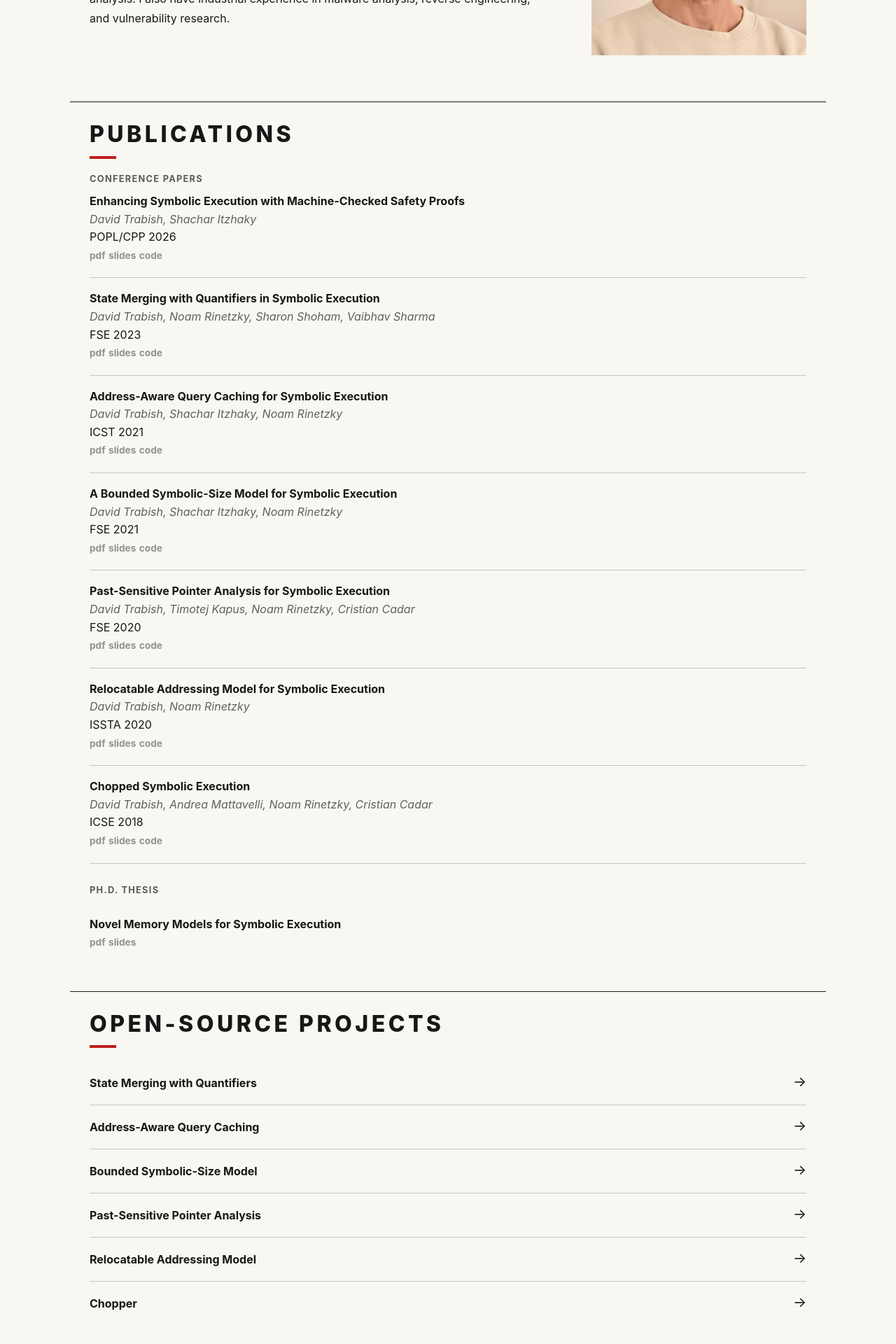
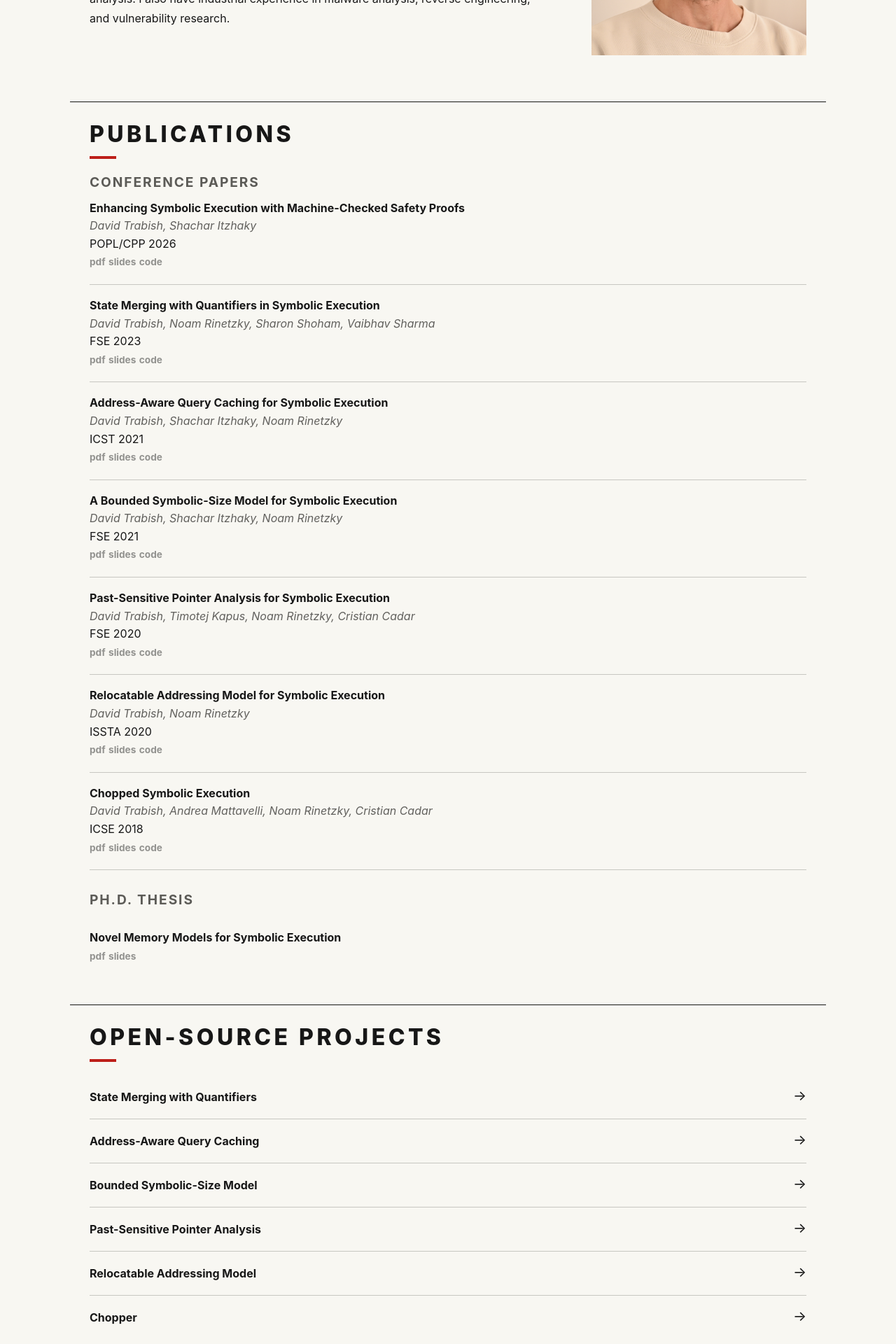
Before and after one commit to davidtr1037/davidtr1037.github.io, a Jekyll site: the page built from about.md, in a window 1280 px wide. Shown: the part 421-2341 px from the top of the page at 70% size. Built offline with Jekyll 4.4.1, drawn with Linux system fonts in a browser that asks for light colours.

Commit message:
updating

```diff
--- a/_sass/minima/custom-styles.scss
+++ b/_sass/minima/custom-styles.scss
@@ -98,7 +98,7 @@ a:hover { color: $red; text-decoration: none; }
 .portfolio-content h4 {
   margin: 28px 0 10px;
   color: #5c5b57;
-  font-size: .8rem;
+  font-size: 1.2rem;
   font-weight: 700;
   letter-spacing: .1em;
   text-transform: uppercase;
```
